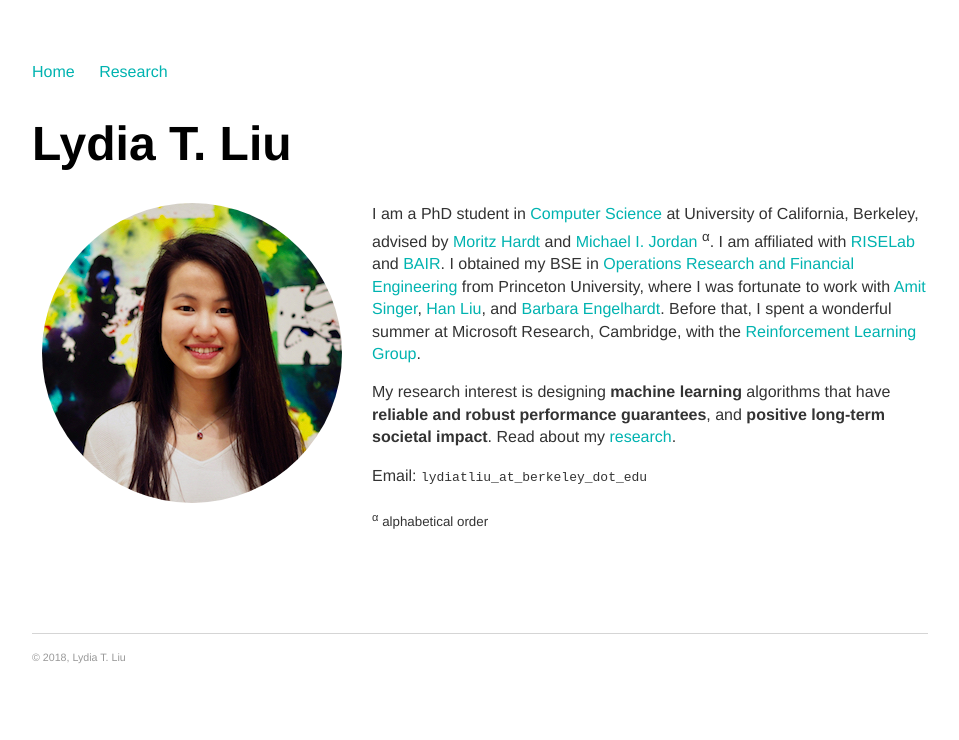
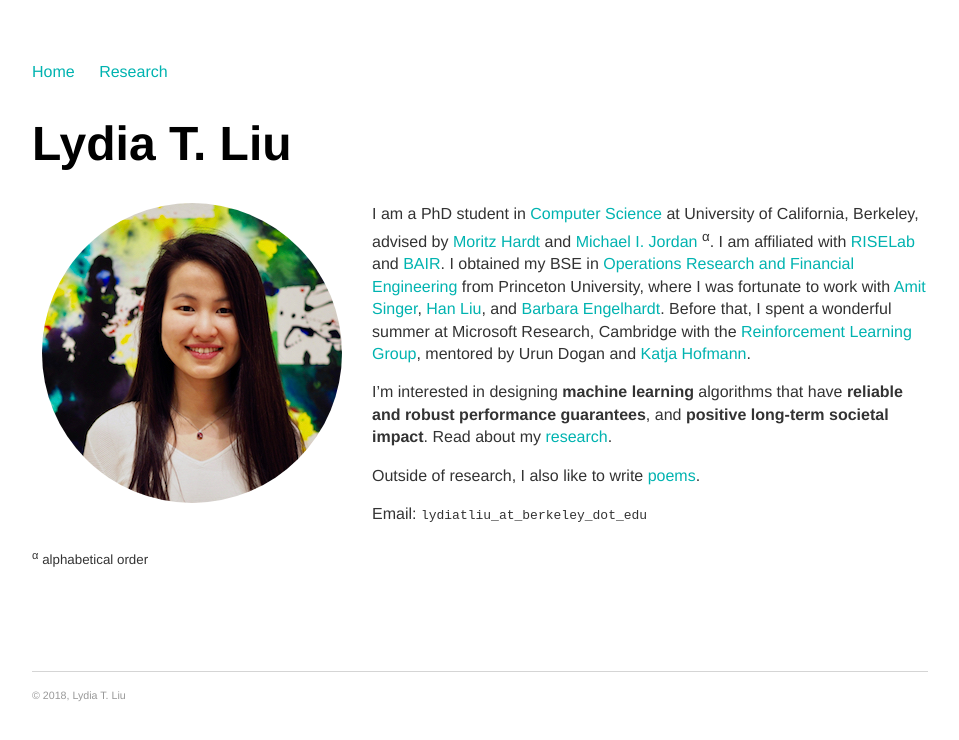
Before and after one commit to serenalwang/serenalwang.github.io, a Jekyll site: the page built from index.md, in a window 1280 px wide. Shown: the top 740 px of the page, without its empty margins (160-1119 px from the left). Built offline with Jekyll 4.4.1, drawn with Linux system fonts in a browser that asks for light colours.

Commit message:
Update index.md

```diff
--- a/index.md
+++ b/index.md
@@ -9,12 +9,12 @@
 <img src="img/francis.jpg" alt="Photo" class="leftside_image">
 
 I am a PhD student in [Computer Science](https://eecs.berkeley.edu/) at University of California, Berkeley, advised by [Moritz Hardt](http://www.moritzhardt.com/) and [Michael I. Jordan](https://people.eecs.berkeley.edu/~jordan/) <sup>&alpha;</sup>. I am affiliated with [RISELab](http://rise.cs.berkeley.edu/) and [BAIR](http://bair.berkeley.edu/).
-I obtained my BSE in [Operations Research and Financial Engineering](https://orfe.princeton.edu/) from Princeton University, where I was fortunate to work with [Amit Singer](https://web.math.princeton.edu/~amits/), [Han Liu](https://www.princeton.edu/~hanliu/), and [Barbara Engelhardt](https://www.cs.princeton.edu/~bee/). Before that, I spent a wonderful summer at Microsoft Research, Cambridge, with the [Reinforcement Learning Group](https://www.microsoft.com/en-us/research/group/reinforcement-learning-group/).
+I obtained my BSE in [Operations Research and Financial Engineering](https://orfe.princeton.edu/) from Princeton University, where I was fortunate to work with [Amit Singer](https://web.math.princeton.edu/~amits/), [Han Liu](https://www.princeton.edu/~hanliu/), and [Barbara Engelhardt](https://www.cs.princeton.edu/~bee/). Before that, I spent a wonderful summer at Microsoft Research, Cambridge with the [Reinforcement Learning Group](https://www.microsoft.com/en-us/research/group/reinforcement-learning-group/), mentored by Urun Dogan and [Katja Hofmann](https://www.microsoft.com/en-us/research/people/kahofman/).
 
-My research interest is designing **machine learning** algorithms that have **reliable and robust performance guarantees**, and **positive long-term societal impact**. Read about my [research](/projects).
+I'm interested in designing **machine learning** algorithms that have **reliable and robust performance guarantees**, and **positive long-term societal impact**. Read about my [research](/projects).
+
+Outside of research, I also like to write <a href="/writing">poems</a>.
 
 Email: `lydiatliu_at_berkeley_dot_edu`
 
 <sub><sup>&alpha;</sup> alphabetical order </sub>
-
-<!--<p> I am sometimes a <a href="/writing">poet</a>.</p> -->
```
